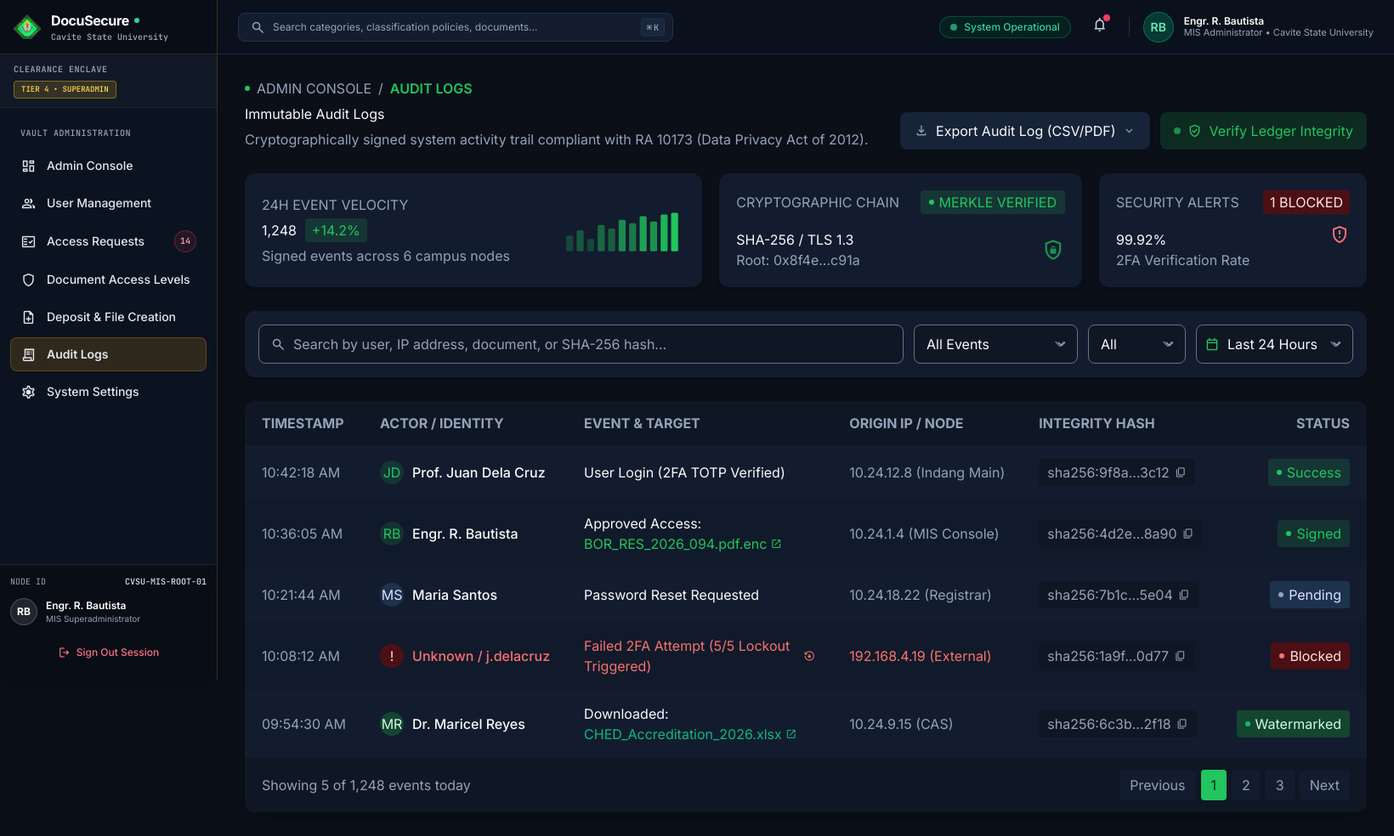
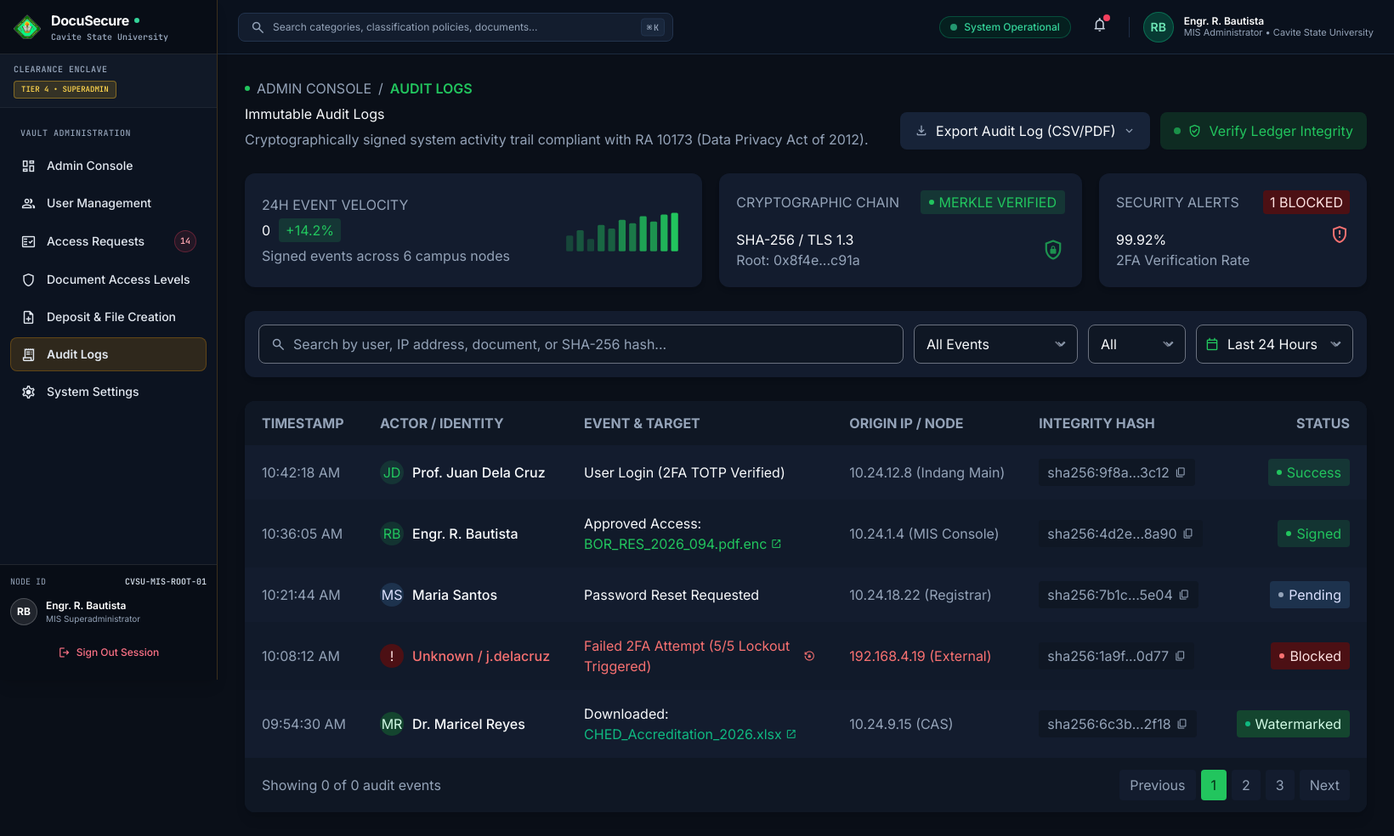
Before and after one commit to wzmrvo/docusecure, a Laravel app: page /admin/preview/audit-logs in a window 1640 px wide. Shown: the whole page at 85% size. Run offline with Laravel 12, Linux system fonts and the light colour scheme; a user stored in the database is signed in; data comes from the database, SQL or seed files in the repository; data that the repository does not hold is empty; some libraries are stand-ins or nearby versions.

Commit message:
lapit na

```diff
--- a/resources/views/admin/audit-logs.blade.php
+++ b/resources/views/admin/audit-logs.blade.php
@@ -84,7 +84,7 @@
 <div class="flex flex-col gap-1 min-w-0">
 <span class="font-label-sm text-label-sm text-on-surface-variant uppercase">24H EVENT VELOCITY</span>
 <div class="flex items-baseline gap-2.5">
-<span class="font-headline-lg text-headline-lg text-on-surface">1,248</span>
+<span class="font-headline-lg text-headline-lg text-on-surface">{{ number_format($logs->total()) }}</span>
 <span class="font-label-sm text-label-sm text-primary bg-primary/15 px-2 py-0.5 rounded">+14.2%</span>
 </div>
 <span class="font-body-sm text-body-sm text-on-surface-variant truncate">Signed events across 6 campus nodes</span>
@@ -141,7 +141,7 @@
 <div class="hidden bg-primary/15 rounded-xl px-5 py-3.5 flex items-center justify-between gap-4" id="ledgerStatusBanner">
 <div class="flex items-center gap-3">
 <span class="material-symbols-outlined text-primary text-[20px]">check_circle</span>
-<span class="font-body-md text-body-md text-on-surface">Ledger Integrity Verified: All 1,248 SHA-256 event hashes match the immutable RA 10173 Merkle root.</span>
+<span class="font-body-md text-body-md text-on-surface">Ledger Integrity: {{ number_format($logs->total()) }} database audit events currently recorded.</span>
 </div>
 <span class="font-label-sm text-label-sm text-primary uppercase">0 TAMPERED BLOCKS</span>
 </div>
@@ -329,7 +329,7 @@
 </div>
 <!-- Pagination Footer -->
 <div class="bg-surface-container-low px-5 py-3.5 flex flex-col sm:flex-row items-center justify-between gap-3">
-<span class="font-body-sm text-body-sm text-on-surface-variant">Showing 5 of 1,248 events today</span>
+<span class="font-body-sm text-body-sm text-on-surface-variant">Showing {{ $logs->count() }} of {{ $logs->total() }} audit events</span>
 <div class="flex items-center gap-1.5">
 <button class="px-3 py-1.5 rounded bg-surface-container text-on-surface-variant hover:text-on-surface font-label-sm text-label-sm transition-colors" type="button">Previous</button>
 <button class="px-3 py-1.5 rounded bg-primary text-on-primary font-label-sm text-label-sm" type="button">1</button>
--- a/resources/views/admin/system-settings.blade.php
+++ b/resources/views/admin/system-settings.blade.php
@@ -22,6 +22,7 @@
 <span class="material-symbols-outlined text-[20px]">notifications</span>
 <span class="absolute top-1.5 right-1.5 w-2 h-2 rounded-full bg-rose-500"></span>
 </button>
+</form>
 <div class="h-6 w-px bg-[#1e2e46]"></div>
 <!-- Admin Profile Info -->
 <div class="flex items-center gap-3">
@@ -66,7 +67,10 @@
 <span class="material-symbols-outlined text-[16px] text-primary">check_circle</span>
 <span>POLICIES COMMITTED</span>
 </div>
-<button class="inline-flex items-center gap-2 px-5 py-2.5 rounded-lg bg-primary text-on-primary font-label-lg text-label-lg shadow-md hover:bg-primary-fixed transition-colors cursor-pointer" id="save-changes-btn" type="button">
+<form method="POST" action="{{ route('admin.preview.system-settings.update') }}" id="system-settings-form" class="inline-flex">
+@csrf
+@method('PUT')
+<button class="inline-flex items-center gap-2 px-5 py-2.5 rounded-lg bg-primary text-on-primary font-label-lg text-label-lg shadow-md hover:bg-primary-fixed transition-colors cursor-pointer" id="save-changes-btn" type="submit">
 <span class="material-symbols-outlined text-[18px]">save</span>
 <span>Save Changes</span>
 </button>
```
